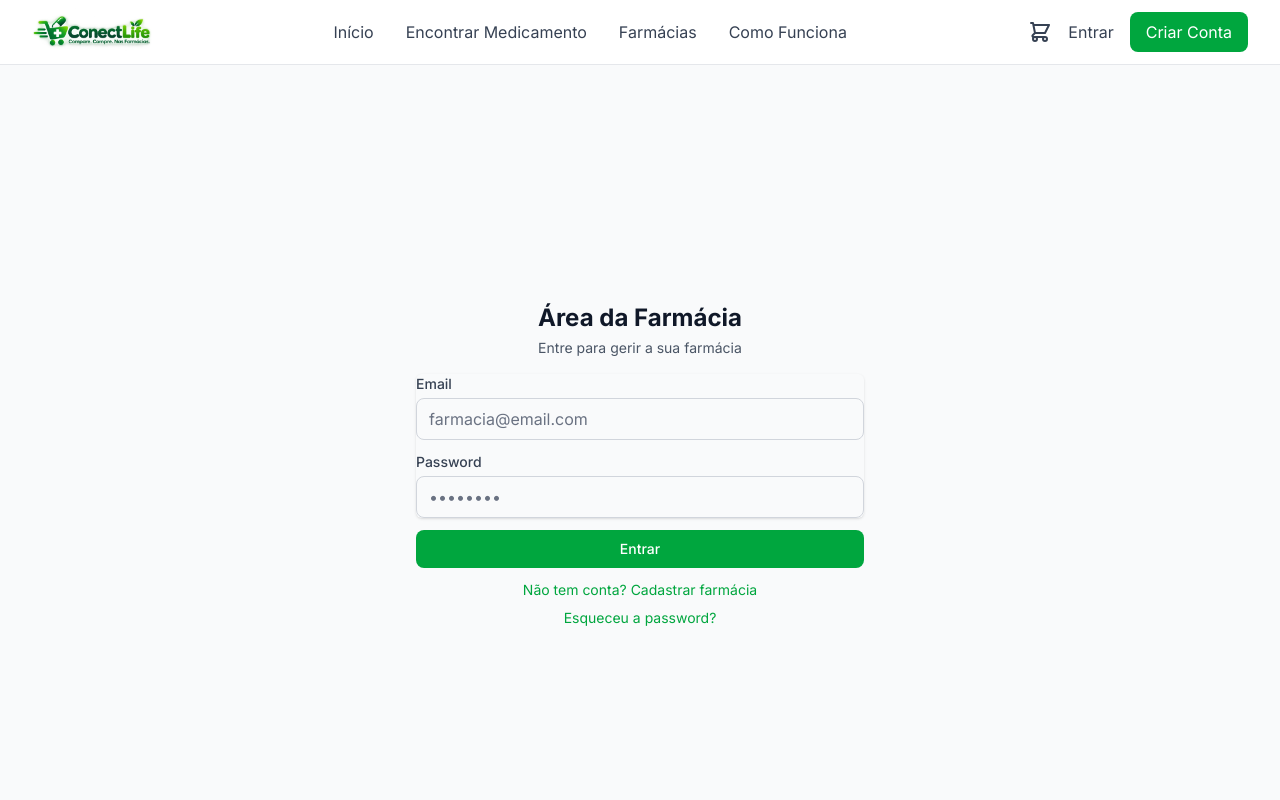
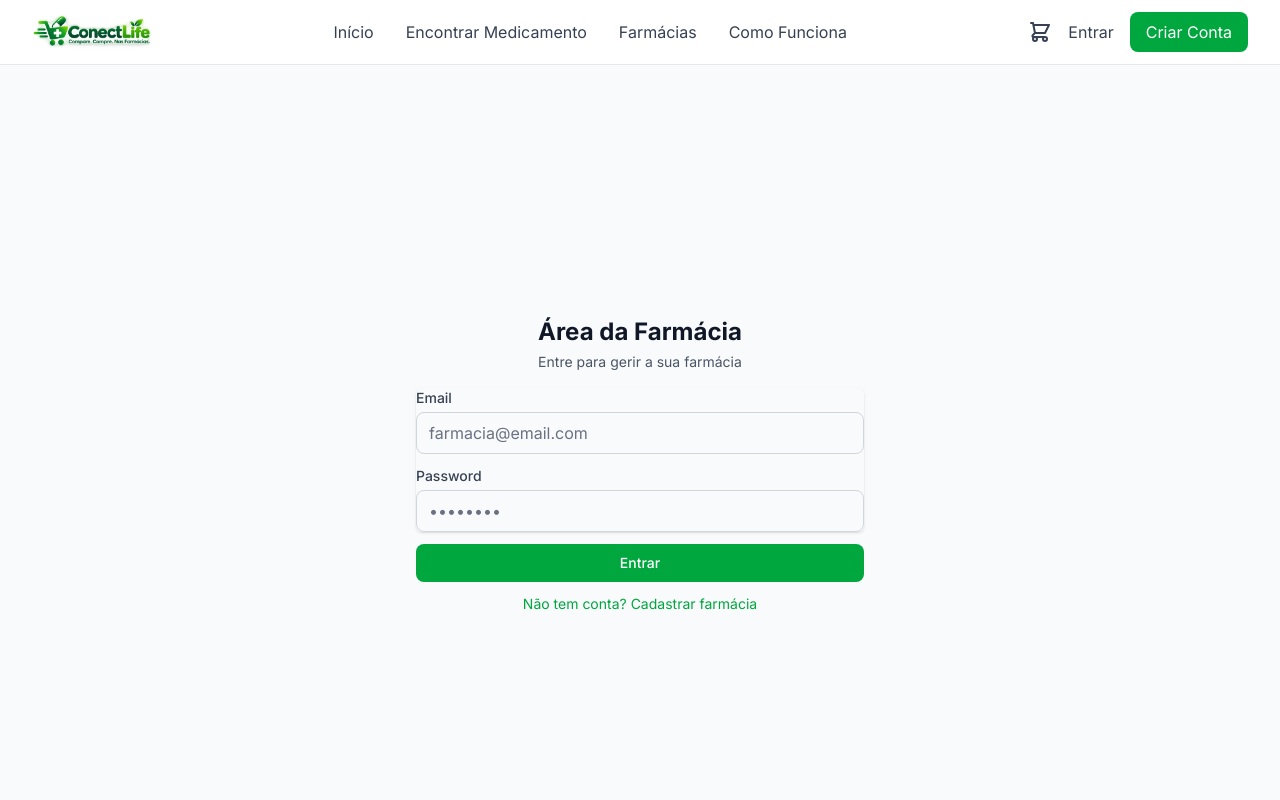
Before and after one commit to afonsoDomingos/MINHAFARM, a Next.js app: page /pharmacy-login in a window 1280 px wide. Shown: the top 800 px of the page. Built offline with nearby package versions, Linux system fonts and the light colour scheme; no server answers.

Commit message:
Remove: Forgot password links from login pages
- Removed forgot-password link from login page
- Removed forgot-password link from pharmacy-login page
- Page /forgot-password does not exist yet
- Prevents 404 errors when clicking the link
- Will add forgot-password functionality in future if needed

```diff
--- a/src/app/login/page.tsx
+++ b/src/app/login/page.tsx
@@ -103,11 +103,7 @@ export default function LoginPage() {
             </button>
           </div>
 
-          <div className="text-center">
-            <Link href="/forgot-password" className="text-sm text-green-600 hover:text-green-500">
-              Esqueceu a password?
-            </Link>
-          </div>
+
         </form>
       </div>
     </div>
--- a/src/app/pharmacy-login/page.tsx
+++ b/src/app/pharmacy-login/page.tsx
@@ -100,12 +100,9 @@ export default function PharmacyLoginPage() {
             </button>
           </div>
 
-          <div className="text-center space-y-2">
+          <div className="text-center">
             <Link href="/register" className="block text-sm text-green-600 hover:text-green-500">
               Não tem conta? Cadastrar farmácia
-            </Link>
-            <Link href="/forgot-password" className="block text-sm text-green-600 hover:text-green-500">
-              Esqueceu a password?
             </Link>
           </div>
         </form>
```
